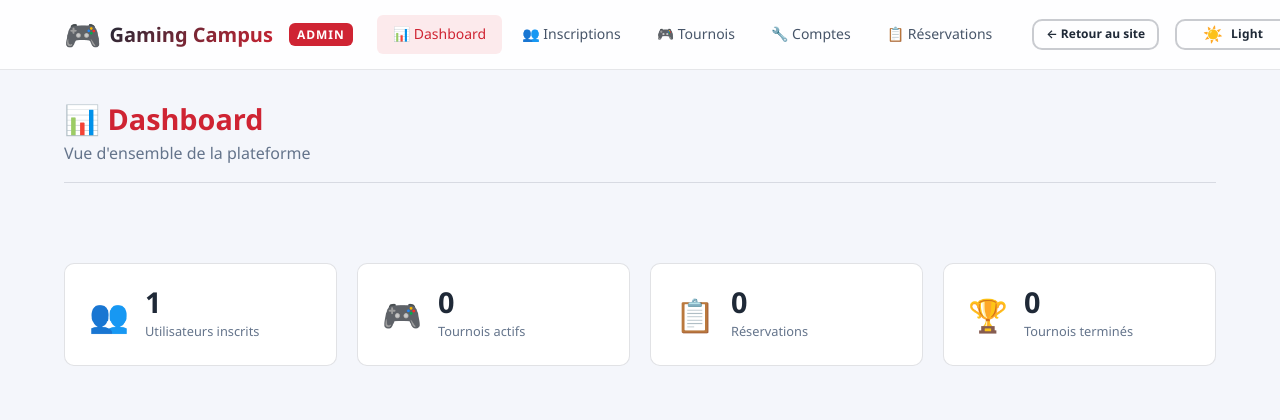
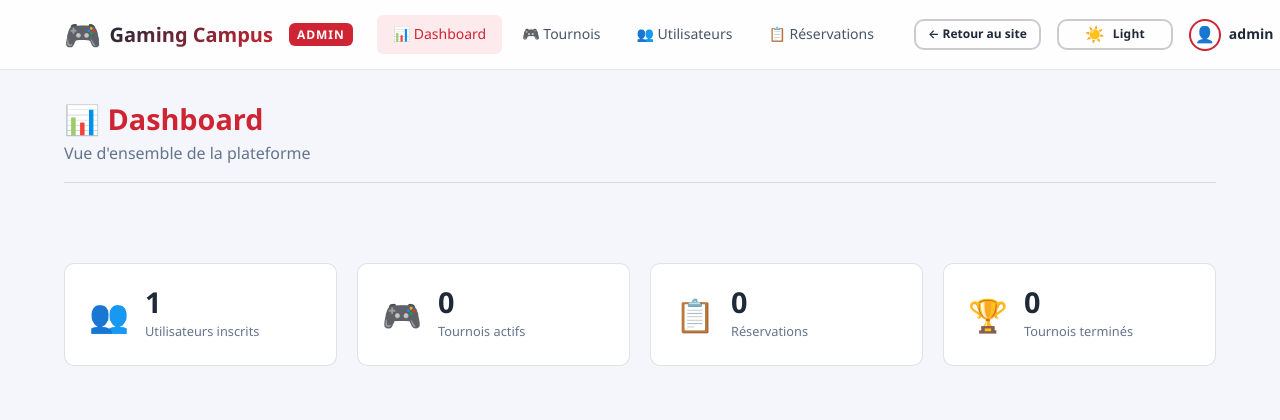
Before and after one commit to imed-23/prog_web2, a PHP site: page /pages/admin/dashboard.php in a window 1280 px wide; the page is wider, and only the part inside the window is pictured. Shown: the top 420 px of that part. Run offline with PHP 8.4, Linux system fonts and the light colour scheme; a user stored in the database is signed in; data comes from the database, SQL or seed files in the repository; data that the repository does not hold is empty.

```diff
--- a/assets/php/components/header-admin.php
+++ b/assets/php/components/header-admin.php
@@ -53,9 +53,8 @@ $currentUser = gc_current_user();
             <nav aria-label="Navigation administration">
                 <ul id="admin-nav" class="nav-list">
                     <li><a href="<?= $rootPath ?>pages/admin/dashboard.php" class="nav-link<?= (($adminActivePage ?? '') === 'dashboard') ? ' active' : '' ?>"<?= (($adminActivePage ?? '') === 'dashboard') ? ' aria-current="page"' : '' ?>>📊 Dashboard</a></li>
-                    <li><a href="<?= $rootPath ?>pages/admin/inscriptions.php" class="nav-link<?= (($adminActivePage ?? '') === 'inscriptions') ? ' active' : '' ?>"<?= (($adminActivePage ?? '') === 'inscriptions') ? ' aria-current="page"' : '' ?>>👥 Inscriptions</a></li>
                     <li><a href="<?= $rootPath ?>pages/admin/tournois.php" class="nav-link<?= (($adminActivePage ?? '') === 'tournois') ? ' active' : '' ?>"<?= (($adminActivePage ?? '') === 'tournois') ? ' aria-current="page"' : '' ?>>🎮 Tournois</a></li>
-                    <li><a href="<?= $rootPath ?>pages/admin/utilisateurs.php" class="nav-link<?= (($adminActivePage ?? '') === 'utilisateurs') ? ' active' : '' ?>"<?= (($adminActivePage ?? '') === 'utilisateurs') ? ' aria-current="page"' : '' ?>>🔧 Comptes</a></li>
+                    <li><a href="<?= $rootPath ?>pages/admin/utilisateurs.php" class="nav-link<?= (($adminActivePage ?? '') === 'utilisateurs') ? ' active' : '' ?>"<?= (($adminActivePage ?? '') === 'utilisateurs') ? ' aria-current="page"' : '' ?>>👥 Utilisateurs</a></li>
                     <li><a href="<?= $rootPath ?>pages/admin/reservations.php" class="nav-link<?= (($adminActivePage ?? '') === 'reservations') ? ' active' : '' ?>"<?= (($adminActivePage ?? '') === 'reservations') ? ' aria-current="page"' : '' ?>>📋 Réservations</a></li>
                 </ul>
             </nav>
--- a/assets/php/config/db.php
+++ b/assets/php/config/db.php
@@ -1,6 +1,6 @@
 <?php
 /**
- * Connexion à la base de données MySQL via PDO
+ * Connexion à la base de données PostgreSQL via PDO
  * Gaming Campus — Sprint 4
  *
  * Utilisation dans les autres fichiers :
```
Also changed, not shown: 3 other files.
